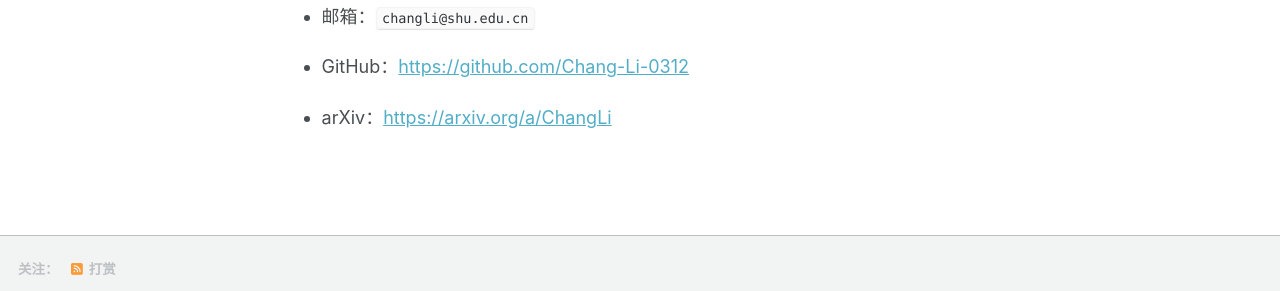
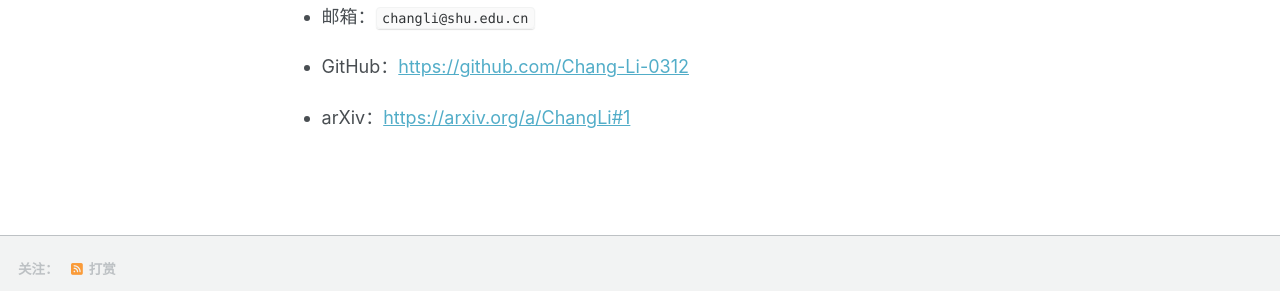
Before and after one commit to Chang-Li-0312/Chang-Li-0312.github.io, a Jekyll site: the page built from _pages/about.md, in a window 1280 px wide and 1274 px high. Shown: the part 928-1219 px from the top of the window. Built offline with Jekyll 4.4.1, drawn with Linux system fonts in a browser that asks for light colours; some web fonts are replaced; a script bundle is joined from its source files by our own code; library files that are not in the unit come from our copies; part of the change alters nothing that is shown.

Commit message:
Update about.md

```diff
--- a/_pages/about.md
+++ b/_pages/about.md
@@ -31,4 +31,4 @@ title: "关于我"
 
 - GitHub：[https://github.com/Chang-Li-0312](https://github.com/Chang-Li-0312)
 
-- arXiv：[https://arxiv.org/a/ChangLi](https://arxiv.org/a/ChangLi)
+- arXiv：[https://arxiv.org/a/ChangLi#1](https://arxiv.org/a/ChangLi#1)
```
